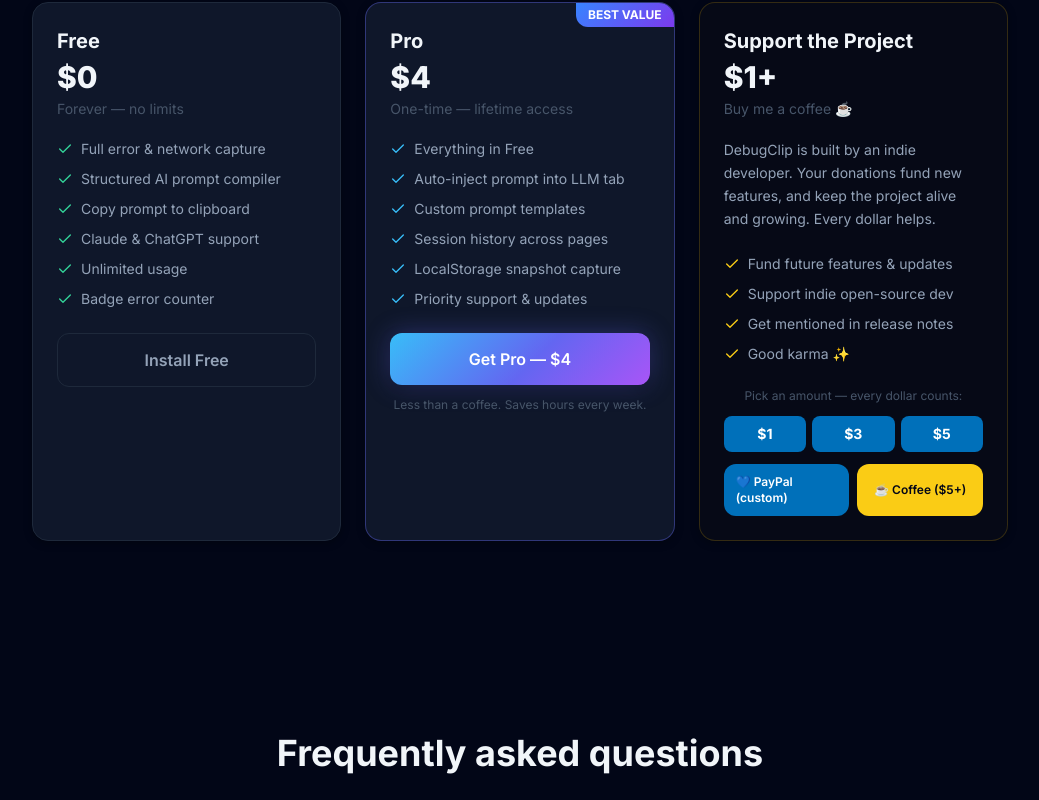
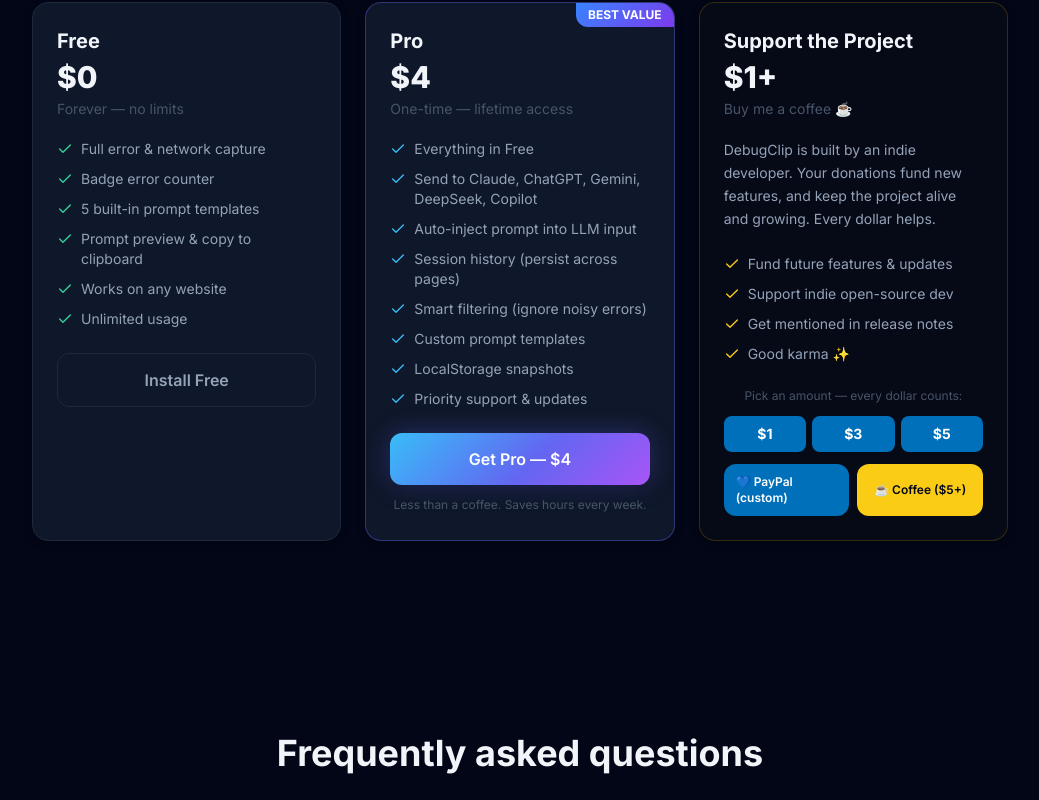
Before and after one commit to oussama-zbair/DebugClip, a Next.js app: page / in a window 1280 px wide. Shown: the part 5820-6620 px from the top of the page, without its empty margins (120-1159 px from the left). Built offline with nearby package versions, Linux system fonts and the light colour scheme.

Commit message:
Update pricing to match strict Pro gating — Send to LLM is now Pro

```diff
--- a/src/app/page.tsx
+++ b/src/app/page.tsx
@@ -498,7 +498,7 @@
           <p className="text-3xl font-extrabold mb-1">$0</p>
           <p className="text-sm text-ds-textMuted mb-5">Forever — no limits</p>
           <ul className="space-y-2.5 mb-6">
-            {["Full error & network capture", "Structured AI prompt compiler", "Copy prompt to clipboard", "Claude & ChatGPT support", "Unlimited usage", "Badge error counter"].map((f, i) => (
+            {["Full error & network capture", "Badge error counter", "5 built-in prompt templates", "Prompt preview & copy to clipboard", "Works on any website", "Unlimited usage"].map((f, i) => (
               <li key={i} className="flex items-start gap-2 text-sm text-ds-textSub">
                 <Check size={16} className="text-ds-success shrink-0 mt-0.5" />{f}
               </li>
@@ -518,7 +518,7 @@
           <p className="text-3xl font-extrabold mb-1">$4</p>
           <p className="text-sm text-ds-textMuted mb-5">One-time — lifetime access</p>
           <ul className="space-y-2.5 mb-6">
-            {["Everything in Free", "Auto-inject prompt into LLM tab", "Custom prompt templates", "Session history across pages", "LocalStorage snapshot capture", "Priority support & updates"].map((f, i) => (
+            {["Everything in Free", "Send to Claude, ChatGPT, Gemini, DeepSeek, Copilot", "Auto-inject prompt into LLM input", "Session history (persist across pages)", "Smart filtering (ignore noisy errors)", "Custom prompt templates", "LocalStorage snapshots", "Priority support & updates"].map((f, i) => (
               <li key={i} className="flex items-start gap-2 text-sm text-ds-textSub">
                 <Check size={16} className="text-ds-blue shrink-0 mt-0.5" />{f}
               </li>
```
